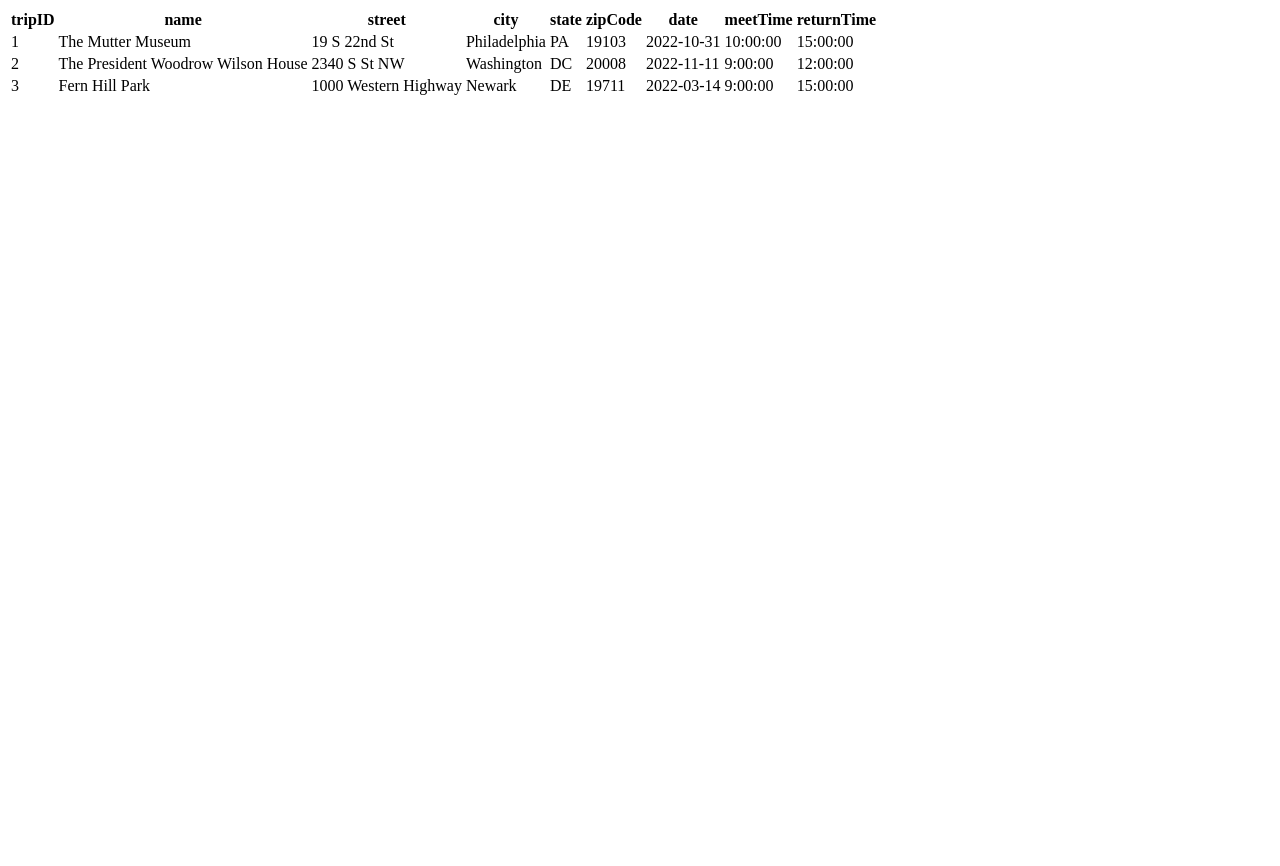
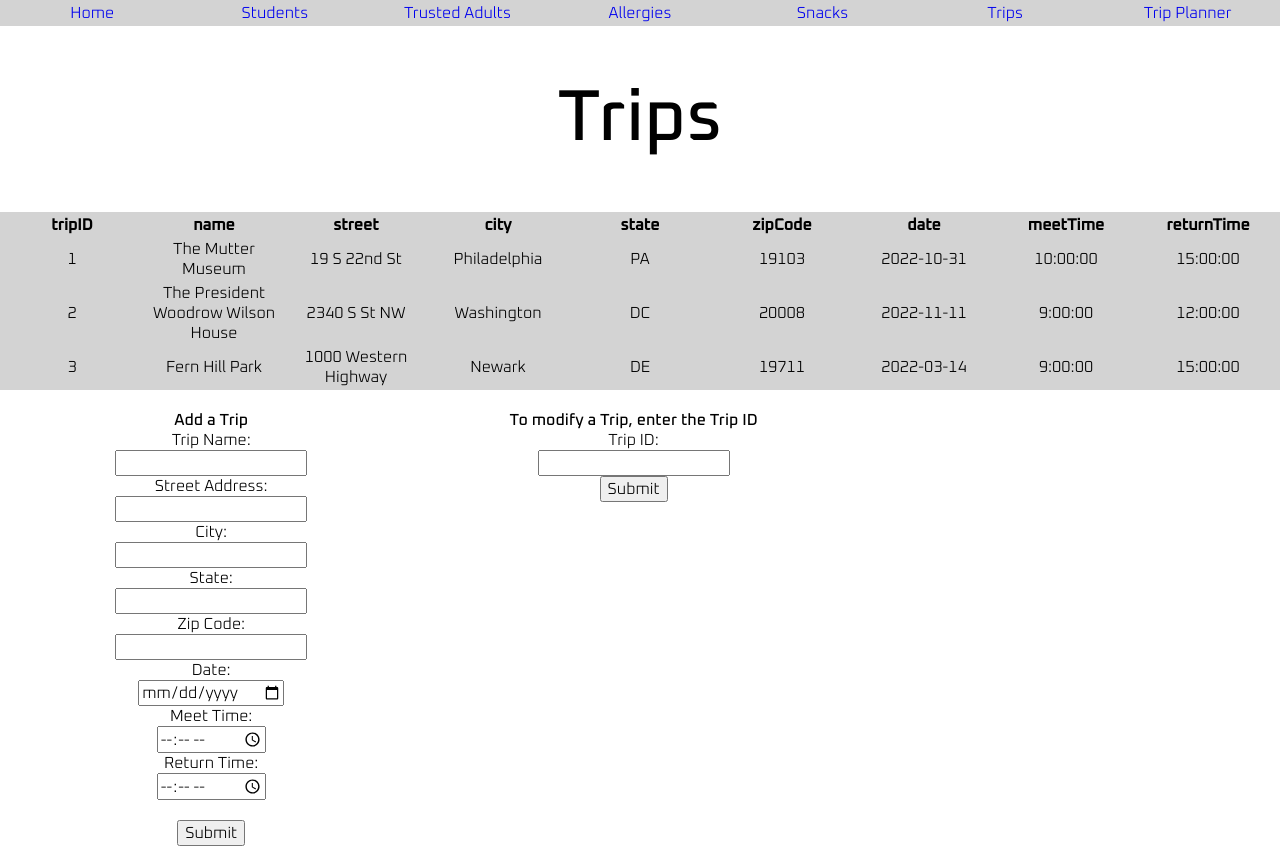
Before and after one commit to jessa9000/fieldtrip-planner, a Flask app: page /Trips in a window 1280 px wide. Before the commit the page ends 95 px from the top, so only its background shows below. Run offline with Flask 2, Linux system fonts and the light colour scheme; data comes from the database, SQL or seed files in the repository; some libraries are stand-ins or nearby versions.

Commit message:
Update Trips.j2

```diff
--- a/templates/Trips.j2
+++ b/templates/Trips.j2
@@ -1,3 +1,28 @@
+<!DOCTYPE html>
+<html>
+<head>
+	<title>Ms. Frizzle's Kindergarten Class Field Trip Planner</title>
+    <link rel="stylesheet" href="{{ url_for('static', filename='style.css') }}">
+	<script src="https://kit.fontawesome.com/9a64daf693.js" crossorigin="anonymous"></script>
+</head>
+<body>
+
+	<div class="table">
+		<table>
+			<td><a href="/">Home</a></td>
+			<td><a href="Students">Students</a></td>
+			<td><a href="TrustedAdults">Trusted Adults</a></td>
+			<td><a href="Allergies">Allergies</a></td>
+			<td><a href="Snacks">Snacks</a></td>
+			<td><a href="Trips">Trips</a></td>
+			<td><a href="TripPlanner">Trip Planner</a></td>
+		</table>
+	</div>
+
+	<h1>Trips</h1>
+
+	<div>
+
         <table>
         <thead>
             <tr>
@@ -12,8 +37,8 @@
                 <!-- End of this for loop -->
                 {% endfor %}
             </tr>
+
         <tbody>
-
             <!-- Now, iterate through every row in Trips -->
             {% for row in Trips %}
             <tr>
@@ -26,3 +51,35 @@
             </tr>
             {% endfor %}
         </table>
+	</div>
+
+	<br>
+
+	<div class="row">
+		<div class="column">
+			<form>
+				<legend class="bold">Add a Trip</legend>
+				<label for="tripName">Trip Name: </label><br><input type="text" id="tripName" name="tripName"><br>
+				<label for="street">Street Address: </label><br><input type="text" id="street" name="street"><br>
+				<label for="city">City: </label><br><input type="text" id="city" name="city"><br>
+				<label for="state">State: </label><br><input type="text" maxlength="2" id="state" name="state"><br>
+				<label for="zipCode">Zip Code: </label><br><input type="text" maxlength="5" id="zipCode" name="zipCode"><br>
+				<label for="date">Date: </label><br><input type="date" id="date" name="date"><br>
+				<label for="meetTime">Meet Time: </label><br><input type="time" id="meetTime" name="meetTime"><br>
+				<label for="returnTime">Return Time: </label><br><input type="time" id="returnTime" name="returnTime"><br><br>
+				<input type="submit" value="Submit" id="addTripSubmit">
+			</form>
+		</div>
+
+
+		<div class="column">
+			<form>
+				<legend class="bold">To modify a Trip, enter the Trip ID</legend>
+				<label for="tripID">Trip ID: </label><br><input type="text" name="tripID"><br>
+				<input type="submit" value="Submit" id="modifyTripSubmit">
+			</form>
+		</div>
+	  </div><br>
+
+</body>
+</html>
```
Lines whose indentation alone changed are shown as unchanged.
